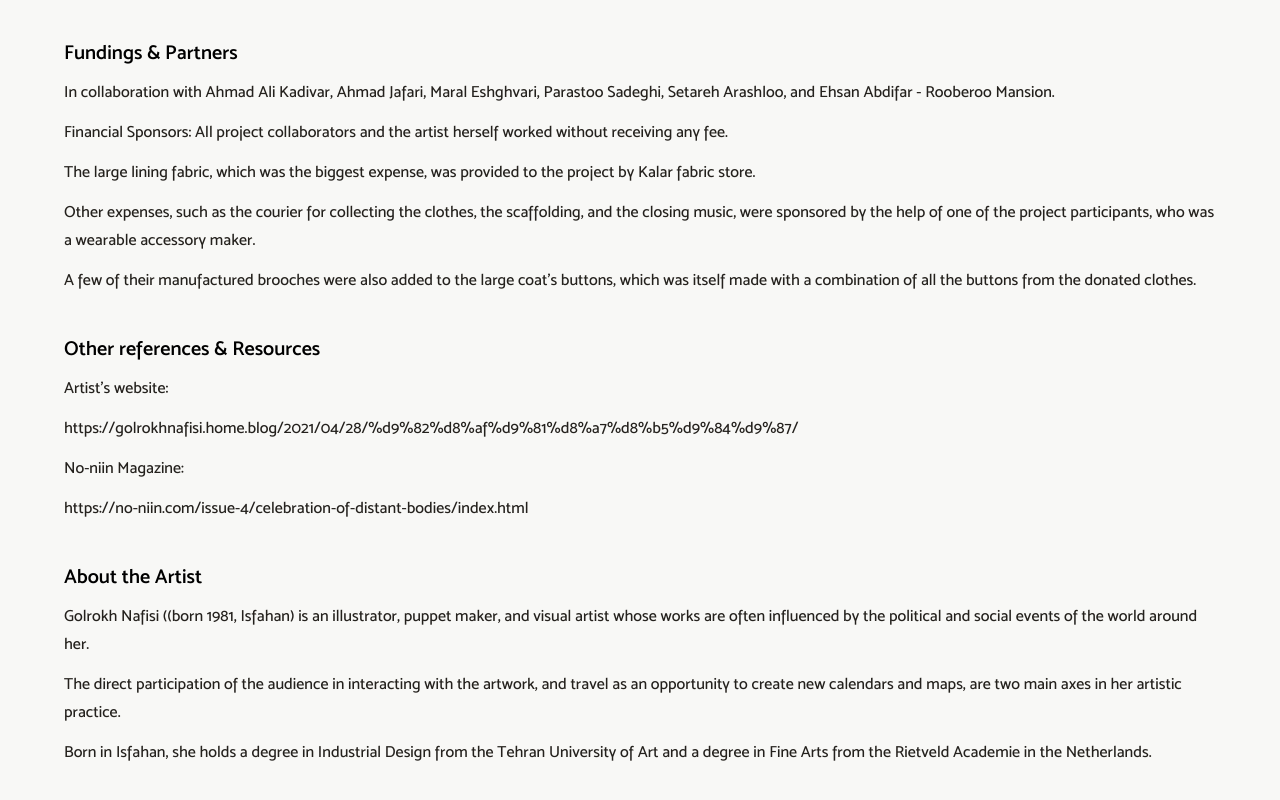
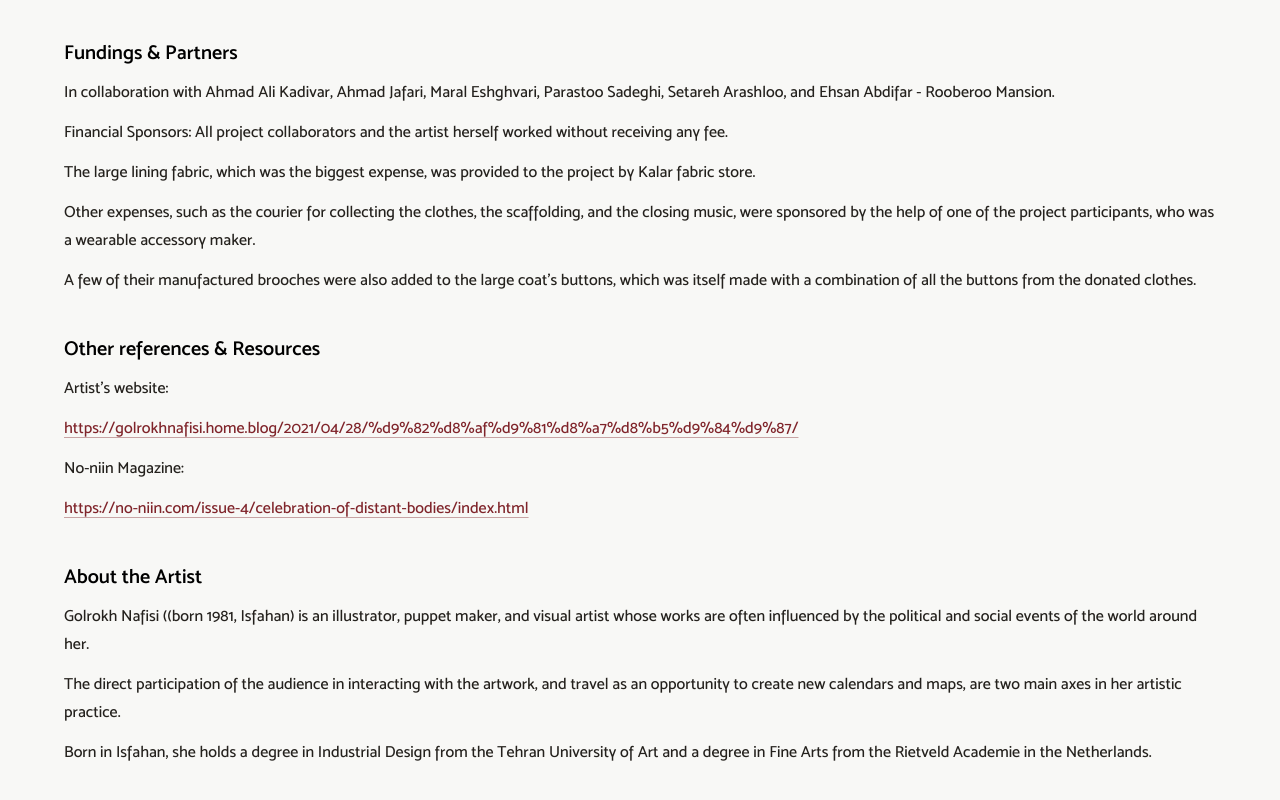
Before and after one commit to negarlatifian/bast, a Next.js app: page /repository/an-equivalence-of-our-distance in a window 1280 px wide. Shown: the part 2887-3687 px from the top of the page. Built offline with nearby package versions, Linux system fonts and the light colour scheme.

Commit message:
Link project artist URLs

```diff
--- a/app/repository/[slug]/page.tsx
+++ b/app/repository/[slug]/page.tsx
@@ -4,11 +4,64 @@ import { getProjectReReading } from '@/data/rereading';
 import { getProjectBySlug, getProjectMedia, projects } from '@/lib/projects';
 import Link from 'next/link';
 import { notFound } from 'next/navigation';
+import type { ReactNode } from 'react';
 
 export function generateStaticParams() {
   return projects.map((project) => ({
     slug: project.slug,
   }));
+}
+
+const linkPattern = /(https?:\/\/[^\s,]+|www\.[^\s,]+)/g;
+
+function normalizeProjectParagraph(paragraph: string) {
+  return paragraph.replace(/^bio:\s*/i, '');
+}
+
+function getLinkHref(url: string) {
+  return url.startsWith('www.') ? `https://${url}` : url;
+}
+
+function ProjectParagraph({
+  children,
+}: {
+  children: string;
+}) {
+  const paragraph = normalizeProjectParagraph(children);
+  const parts: ReactNode[] = [];
+  let lastIndex = 0;
+
+  for (const match of paragraph.matchAll(linkPattern)) {
+    const url = match[0];
+    const index = match.index ?? 0;
+
+    if (index > lastIndex) {
+      parts.push(paragraph.slice(lastIndex, index));
+    }
+
+    parts.push(
+      <a
+        key={`${url}-${index}`}
+        href={getLinkHref(url)}
+        target='_blank'
+        rel='noreferrer'
+        className='text-[#7f242a] underline decoration-[#7f242a]/40 underline-offset-4 transition-colors hover:text-black'
+      >
+        {url}
+      </a>
+    );
+    lastIndex = index + url.length;
+  }
+
+  if (lastIndex < paragraph.length) {
+    parts.push(paragraph.slice(lastIndex));
+  }
+
+  return (
+    <p className='text-sm leading-6 text-[#24211d] sm:text-base sm:leading-7'>
+      {parts.length > 0 ? parts : paragraph}
+    </p>
+  );
 }
 
 export default async function Page({
@@ -71,12 +124,9 @@ export default async function Page({
                 {introductionSection.title}
               </h2>
               {introductionSection.paragraphs.map((paragraph, index) => (
-                <p
-                  key={`${introductionSection.id}-${index}`}
-                  className='text-sm leading-6 text-[#24211d] sm:text-base sm:leading-7'
-                >
+                <ProjectParagraph key={`${introductionSection.id}-${index}`}>
                   {paragraph}
-                </p>
+                </ProjectParagraph>
               ))}
             </section>
           )}
@@ -91,12 +141,9 @@ export default async function Page({
                 {section.title}
               </h2>
               {section.paragraphs.map((paragraph, index) => (
-                <p
-                  key={`${section.id}-${index}`}
-                  className='text-sm leading-6 text-[#24211d] sm:text-base sm:leading-7'
-                >
+                <ProjectParagraph key={`${section.id}-${index}`}>
                   {paragraph}
-                </p>
+                </ProjectParagraph>
               ))}
             </section>
           ))}
@@ -116,12 +163,11 @@ export default async function Page({
                   </h3>
                 )}
                 {subsection.paragraphs.map((paragraph, paragraphIndex) => (
-                  <p
+                  <ProjectParagraph
                     key={`${subsection.title}-${index}-${paragraphIndex}`}
-                    className='text-sm leading-6 text-[#24211d] sm:text-base sm:leading-7'
                   >
                     {paragraph}
-                  </p>
+                  </ProjectParagraph>
                 ))}
               </section>
             )
@@ -155,12 +201,9 @@ export default async function Page({
                 {section.title}
               </h2>
               {section.paragraphs.map((paragraph, index) => (
-                <p
-                  key={`${section.id}-${index}`}
-                  className='text-sm leading-6 text-[#24211d] sm:text-base sm:leading-7'
-                >
+                <ProjectParagraph key={`${section.id}-${index}`}>
                   {paragraph}
-                </p>
+                </ProjectParagraph>
               ))}
             </section>
           ))}
--- a/data/projects/cafe-konj-performances.json
+++ b/data/projects/cafe-konj-performances.json
@@ -88,7 +88,6 @@
       "id": "11",
       "title": "About the Artist",
       "paragraphs": [
-        "Bio:",
         "Jinoos Taghizadeh (born 1971, Tehran) is a multimedia artist.",
         "She studied Dramatic Literature at the Niavaran Cultural Center and Sculpture at the University of Tehran, and began her artistic career in various fields, such as set design, screenwriting, puppet theater, and children's illustration.",
         "She subsequently collaborated with various publications inside and outside of Iran as a critic, essayist, and art editor.",
--- a/data/projects/knockout.json
+++ b/data/projects/knockout.json
@@ -90,7 +90,7 @@
       "id": "11",
       "title": "About the Artist",
       "paragraphs": [
-        "Bio: New Media Society was an independent, non-commercial, and research-oriented initiative in Tehran that began its activities in July 2014 (Tir 1393).",
+        "New Media Society was an independent, non-commercial, and research-oriented initiative in Tehran that began its activities in July 2014 (Tir 1393).",
         "This center, functioning as an archive, library, and project space, focused on supporting media arts and fresh ideas.",
         "The mission of this collective was pursued through organizing lectures, workshops, publishing texts, and cultural residency programs to fill the academic void while establishing a constructive connection between domestic and international artists.",
         "New Media Society’s project space is closed as a physical space since Feb 2022 and at the moment the initiative is only active via its website / archive and the New Media Nomad School.",
--- a/data/projects/paint-your-shadow-orange.json
+++ b/data/projects/paint-your-shadow-orange.json
@@ -87,7 +87,7 @@
       "id": "11",
       "title": "About the Artist",
       "paragraphs": [
-        "Bio: Shima Raeeatparvar (born 1366, Sari) is an architecture graduate, researcher, and art instructor for children and adolescents based in Sari.",
+        "Shima Raeeatparvar (born 1366, Sari) is an architecture graduate, researcher, and art instructor for children and adolescents based in Sari.",
         "She is also a painter and a designer, Shima has been active in the field of visual arts for many years, and has participated in numerous group exhibitions.After establishing the Abie Boland Art Academy and Gallery, she has been working in her hometown with a focus on children and adolescents, designing and executing numerous projects in this context.",
         "Website/Telegram:",
         "Instagram: shima.raeeatparvar / abie_boland_artacademy"
--- a/data/projects/talk-see.json
+++ b/data/projects/talk-see.json
@@ -90,7 +90,6 @@
       "id": "11",
       "title": "About the Artist",
       "paragraphs": [
-        "Bio:",
         "Ali Moammery (born 1981, Bojnourd) is a graphics graduate, painter, and art instructor with over two decades of artistic experience.",
         "He lives in Mashhad and Bojnourd, engaging in teaching and artistic activities.",
         "His works have been showcased in solo and group exhibitions across various cities and numerous galleries, including Sis Art Space and Golshan Gallery in Bojnourd, Naron and Artin galleries in Mashhad, O, Aria, and Haft-Samar galleries in Tehran, as well as Sepideh Ahadi Gallery in Berlin.",
--- a/data/projects/white-cubes.json
+++ b/data/projects/white-cubes.json
@@ -90,7 +90,7 @@
       "id": "11",
       "title": "About the Artist",
       "paragraphs": [
-        "Bio: Fatemeh Fazael Ardakani is an artist who lives and works between Tehran and Ardakan.",
+        "Fatemeh Fazael Ardakani is an artist who lives and works between Tehran and Ardakan.",
         "This constant commuting between two distinct spaces has shaped her perspective on the notion of space and time.",
         "She has turned the boundaries between the personal world and collective questions into the main arena of her artistic work, creating projects that are not born in the studio, but in the context of real life and interstitial spaces.",
         "In her works, she utilizes familiar and culturally loaded materials.",
```
